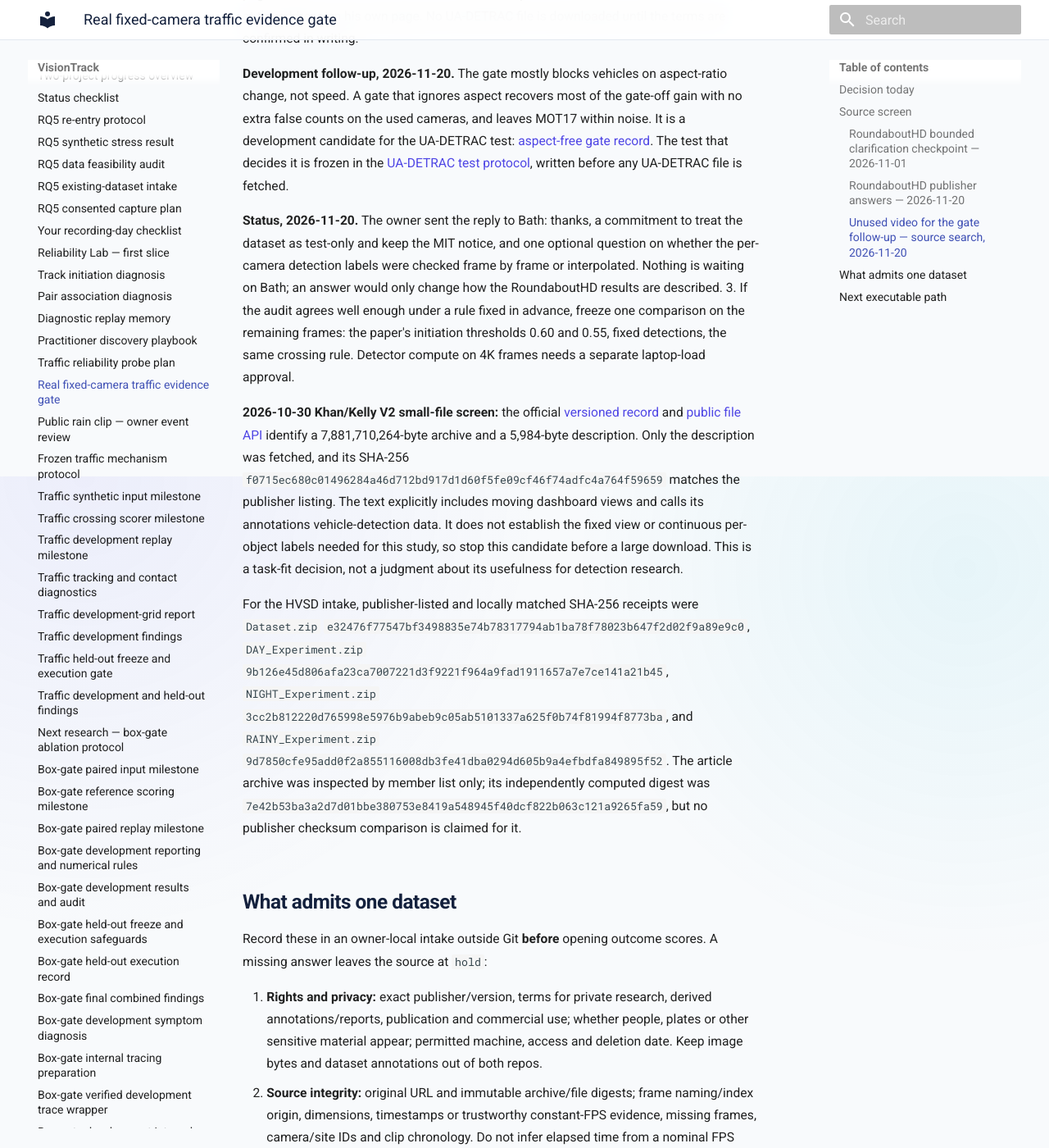
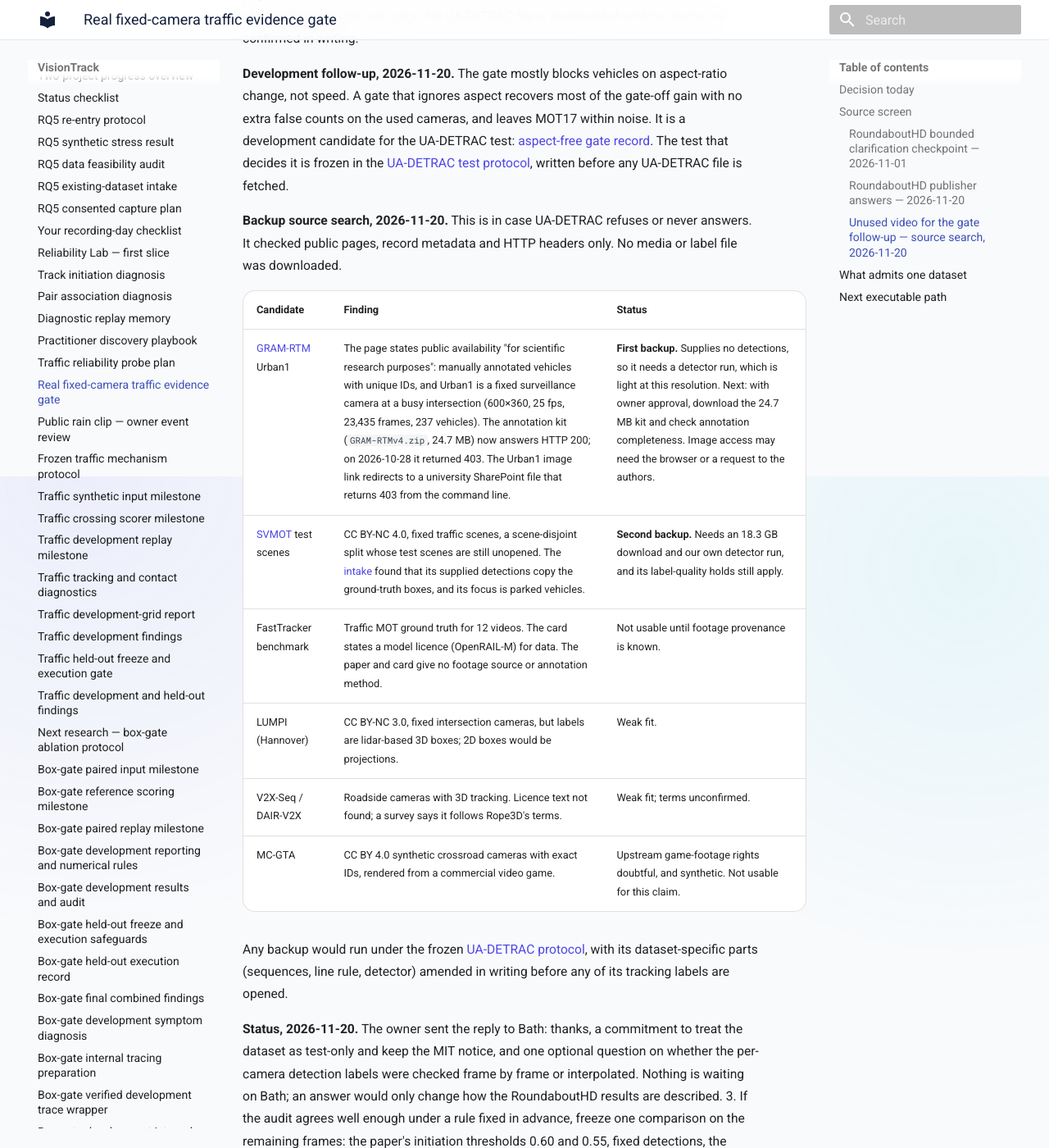
Before and after one commit to hulagerushikesh/visiontrack, an MkDocs documentation site: the page built from docs/REAL_TRAFFIC_EVIDENCE_GATE.md, in a window 1280 px wide and 1400 px high, scrolled down 16219 px. Shown: the whole window at 82% size. Built offline with MkDocs 1.6.1 and Material for MkDocs 9.7.7, drawn with Linux system fonts in a browser that asks for light colours.

Commit message:
Record backup traffic-source search for the motion-gate test

```diff
--- a/docs/REAL_TRAFFIC_EVIDENCE_GATE.md
+++ b/docs/REAL_TRAFFIC_EVIDENCE_GATE.md
@@ -432,6 +432,23 @@ MOT17 within noise. It is a development candidate for the UA-DETRAC test:
 it is frozen in the [UA-DETRAC test protocol](UA_DETRAC_TEST_PROTOCOL.md),
 written before any UA-DETRAC file is fetched.
 
+**Backup source search, 2026-11-20.** This is in case UA-DETRAC refuses or
+never answers. It checked public pages, record metadata and HTTP headers only.
+No media or label file was downloaded.
+
+| Candidate | Finding | Status |
+| --- | --- | --- |
+| [GRAM-RTM](https://gram.web.uah.es/data/datasets/rtm/index.html) Urban1 | The page states public availability "for scientific research purposes": manually annotated vehicles with unique IDs, and Urban1 is a fixed surveillance camera at a busy intersection (600×360, 25 fps, 23,435 frames, 237 vehicles). The annotation kit (`GRAM-RTMv4.zip`, 24.7 MB) now answers HTTP 200; on 2026-10-28 it returned 403. The Urban1 image link redirects to a university SharePoint file that returns 403 from the command line. | **First backup.** Supplies no detections, so it needs a detector run, which is light at this resolution. Next: with owner approval, download the 24.7 MB kit and check annotation completeness. Image access may need the browser or a request to the authors. |
+| [SVMOT](https://zenodo.org/records/19468203) test scenes | CC BY-NC 4.0, fixed traffic scenes, a scene-disjoint split whose test scenes are still unopened. The [intake](SVMOT_INTAKE.md) found that its supplied detections copy the ground-truth boxes, and its focus is parked vehicles. | **Second backup.** Needs an 18.3 GB download and our own detector run, and its label-quality holds still apply. |
+| FastTracker benchmark | Traffic MOT ground truth for 12 videos. The card states a model licence (OpenRAIL-M) for data. The paper and card give no footage source or annotation method. | Not usable until footage provenance is known. |
+| LUMPI (Hannover) | CC BY-NC 3.0, fixed intersection cameras, but labels are lidar-based 3D boxes; 2D boxes would be projections. | Weak fit. |
+| V2X-Seq / DAIR-V2X | Roadside cameras with 3D tracking. Licence text not found; a survey says it follows Rope3D's terms. | Weak fit; terms unconfirmed. |
+| MC-GTA | CC BY 4.0 synthetic crossroad cameras with exact IDs, rendered from a commercial video game. | Upstream game-footage rights doubtful, and synthetic. Not usable for this claim. |
+
+Any backup would run under the frozen [UA-DETRAC protocol](UA_DETRAC_TEST_PROTOCOL.md),
+with its dataset-specific parts (sequences, line rule, detector) amended in
+writing before any of its tracking labels are opened.
+
 **Status, 2026-11-20.** The owner sent the reply to Bath: thanks, a
 commitment to treat the dataset as test-only and keep the MIT notice, and
 one optional question on whether the per-camera detection labels were
```
